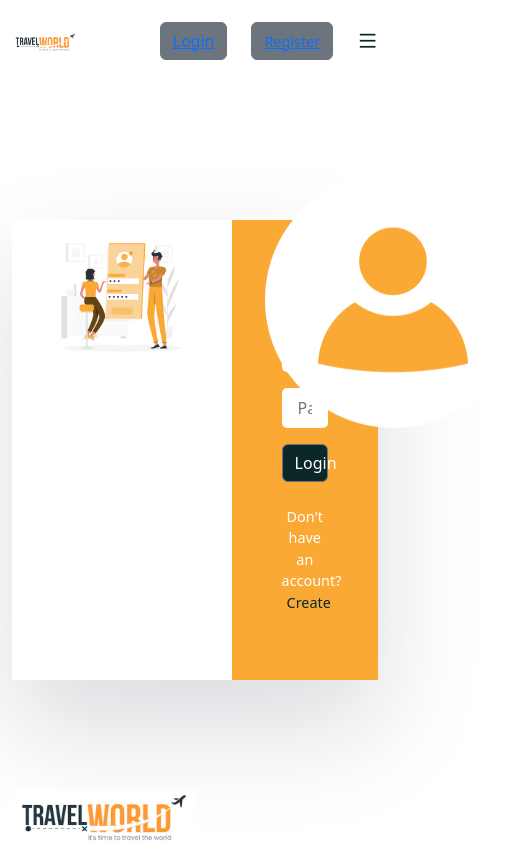
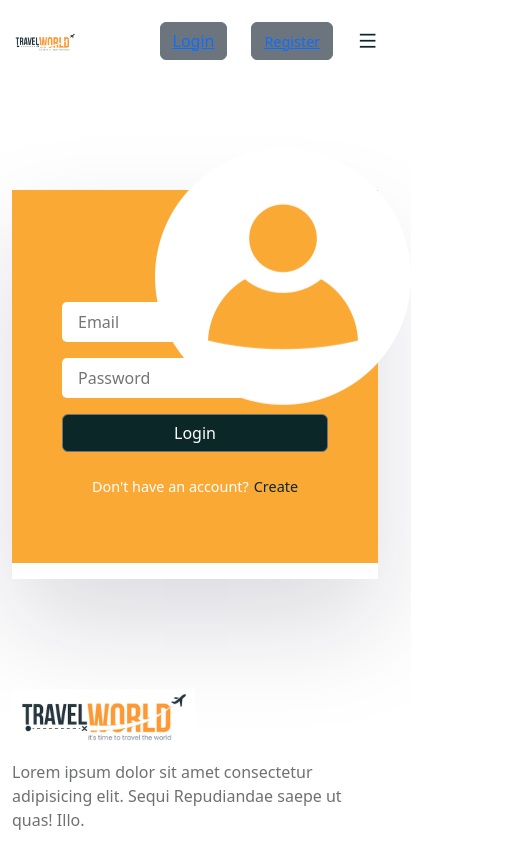
Before and after one commit to Billyrosecodes/Tour_app, a React (Create React App) app in the folder frontend/: page /login in a window 390 px wide. Shown: the top 844 px of the page, 521 px wide, since content can reach past the window. Built offline with nearby package versions, Linux system fonts and the light colour scheme; a web font is replaced by a local one.

Commit message:
finishing responsiveness

```diff
--- a/frontend/src/styles/login.css
+++ b/frontend/src/styles/login.css
@@ -71,3 +71,28 @@
     font-weight: 500;
 
 }
+
+@media only screen and (max-width: 768px){
+    .login_img{
+        display: none;
+    }
+
+    .login_form{
+        width: 70%;
+        margin: auto;
+    }
+
+    .login_container{
+        padding-bottom: 3rem;
+        margin-top: 70px;
+    }
+}
+
+@media only screen and (max-width: 768px){
+    .login_form{
+        width: 100%;
+    }
+    .login_container{
+        padding-bottom: 1rem;
+    }
+}
```
